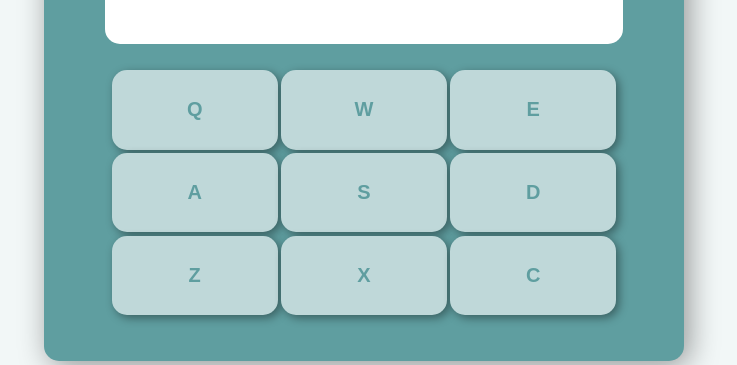
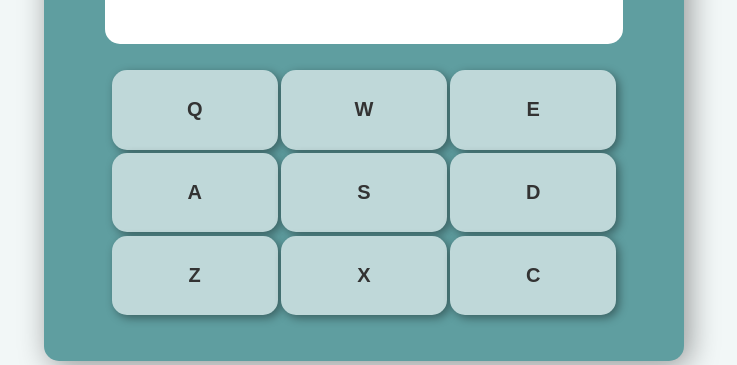
Before and after one commit to yllsson/fcc-drum-machine, a React (Create React App) app: page / in a window 1280 px wide. Shown: the part 327-692 px from the top of the page, without its empty margins (284-1021 px from the left). Built offline with nearby package versions, Linux system fonts and the light colour scheme.

Commit message:
amend letter colour

```diff
--- a/src/css/style.css
+++ b/src/css/style.css
@@ -62,7 +62,7 @@ main {
   height: 32%;
   margin: 0.33%;
   background-color: #bfd8d9;
-  color: #5f9ea0;
+  color: #333;
   border: none;
   border-radius: 15px;
   box-shadow: 3px 3px 10px rgba(0, 0, 0, 0.4);
--- a/src/style.scss
+++ b/src/style.scss
@@ -10,7 +10,7 @@
 $background-color: #f2f7f7;
 $container-color: #5f9ea0;
 $drumPad-color: #bfd8d9;
-$drumPad-text: #5f9ea0;
+$drumPad-text: #333;
 
 * {
   box-sizing: border-box;
```
